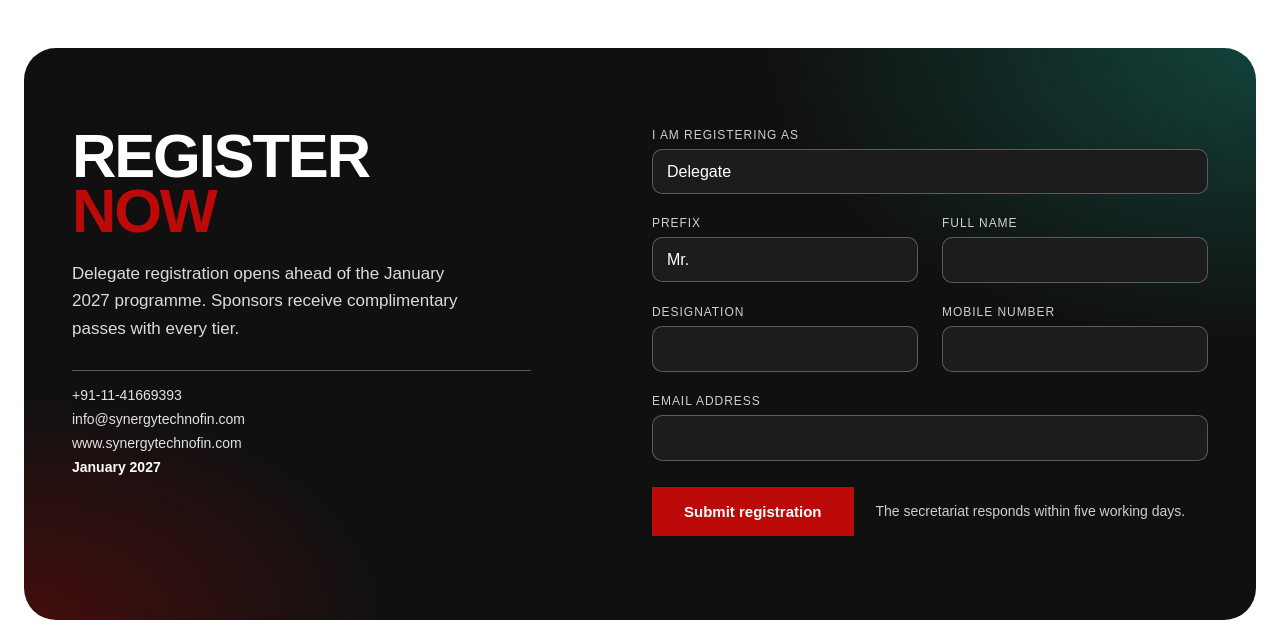
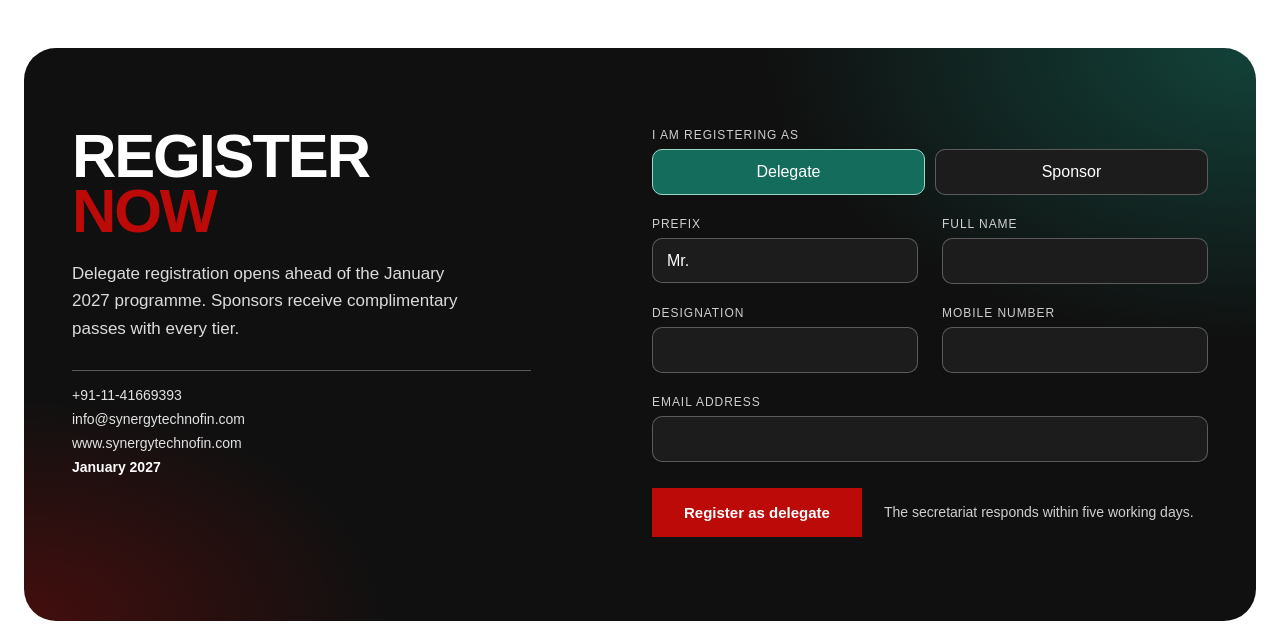
Before and after one commit to vedntzz/AgriExport, a website: page public/index.html in a window 1280 px wide. Shown: the part 9600-10238 px from the top of the page. Drawn offline with Linux system fonts and the light colour scheme; a web font is replaced by a local one.

Commit message:
T4: Rebuild delegate and sponsor audience toggle

```diff
--- a/public/css/form.css
+++ b/public/css/form.css
@@ -15,3 +15,8 @@
 [data-site] .register-card { background: #BC0A08; color: #FFFFFF; border: 0; padding: 16px 32px; font-family: Archivo, sans-serif; font-size: 15px; font-weight: 600; cursor: pointer; }
 [data-site] .register-card:hover { background: #FFFFFF; color: #101010; }
 [data-site] .register-label-4 { font-size: 14px; color: rgba(255,255,255,0.8); }
+[data-site] .audience-toggle { display: flex; gap: 10px; }
+[data-site] .audience-option { flex: 1; background: #1C1C1C; border: 1px solid rgba(255,255,255,0.28); border-radius: 10px; padding: 13px 14px; font-family: Archivo, sans-serif; font-size: 16px; color: #FFFFFF; cursor: pointer; }
+[data-site] .audience-option:hover { border-color: #9ED9C6; }
+[data-site] .audience-option.is-active { background: #146C5C; border-color: #9ED9C6; }
+[data-site] .audience-option:focus-visible { outline: 2px solid #9ED9C6; outline-offset: 3px; }
--- a/public/index.html
+++ b/public/index.html
@@ -11,6 +11,7 @@
 <link rel="stylesheet" href="css/sections.css">
 <link rel="stylesheet" href="css/form.css">
 <script src="js/carousel.js" defer></script>
+<script src="js/audience-toggle.js" defer></script>
 </head>
 <body>
 <div id="top" data-site="" class="site">
@@ -444,7 +445,14 @@
         </div>
       </div>
       <form class="register-form">
-        <label class="register-field"><span class="register-label-3">I am registering as</span><select class="register-select"><option value="Delegate">Delegate</option><option value="Sponsor">Sponsor</option></select></label>
+        <div class="register-field">
+          <span id="audience-label" class="register-label-3">I am registering as</span>
+          <div class="audience-toggle" role="group" aria-labelledby="audience-label">
+            <button type="button" class="audience-option is-active" data-audience="Delegate" aria-pressed="true">Delegate</button>
+            <button type="button" class="audience-option" data-audience="Sponsor" aria-pressed="false">Sponsor</button>
+          </div>
+          <input type="hidden" name="audience" value="Delegate">
+        </div>
         <div class="register-grid"><label class="register-field"><span class="register-label-3">Prefix</span><select class="register-select"><option value="Mr.">Mr.</option><option value="Ms.">Ms.</option><option value="Mrs.">Mrs.</option><option value="Other">Other</option></select></label><label class="register-field"><span class="register-label-3">Full name</span><input type="text" class="register-input"></label></div>
         <div class="register-grid"><label class="register-field"><span class="register-label-3">Designation</span><input type="text" class="register-input"></label><label class="register-field"><span class="register-label-3">Mobile number</span><input type="tel" class="register-input"></label></div>
         <label class="register-field"><span class="register-label-3">Email address</span><input type="email" class="register-input"></label>
@@ -452,7 +460,7 @@
         <div class="register-grid"><label class="register-field"><span class="register-label-3">Organisation</span><input type="text" class="register-input"></label><label class="register-field"><span class="register-label-3">Package of interest</span><select class="register-select"><option value="Platinum">Platinum — Rs. 25.00 Lacs</option><option value="Diamond">Diamond — Rs. 20.00 Lacs</option><option value="Gold">Gold — Rs. 15.00 Lacs</option><option value="Silver">Silver — Rs. 10.00 Lacs</option></select></label></div>
         </div>
         <div class="register-content-3">
-          <button type="submit" class="register-card">Submit registration</button>
+          <button type="submit" class="register-card">Register as delegate</button>
           <span class="register-label-4">The secretariat responds within five working days.</span>
         </div>
       </form>
--- /dev/null
+++ b/public/js/audience-toggle.js
@@ -0,0 +1,24 @@
+function markAudienceOption(button, audience) {
+  const active = button.dataset.audience === audience;
+  button.classList.toggle('is-active', active);
+  button.setAttribute('aria-pressed', String(active));
+}
+
+
+function selectAudience(form, audience) {
+  const sponsor = audience === 'Sponsor';
+  form.querySelector('input[name="audience"]').value = audience;
+  form.querySelector('[type="submit"]').textContent = sponsor ? 'Send sponsorship enquiry' : 'Register as delegate';
+  form.querySelector('[data-sponsor-fields]').hidden = !sponsor;
+  form.querySelectorAll('[data-audience]').forEach((button) => markAudienceOption(button, audience));
+}
+
+function initializeAudienceToggle() {
+  const form = document.querySelector('#register form');
+  if (!form) return;
+  selectAudience(form, 'Delegate');
+  form.querySelectorAll('[data-audience]').forEach((button) =>
+    button.addEventListener('click', () => selectAudience(form, button.dataset.audience)));
+}
+
+initializeAudienceToggle();
```
Also changed, not shown: tests/dom/audience-toggle.test.js (added, +85 -0 lines), tests/dom/page-content.test.js (+2 -2 lines).
